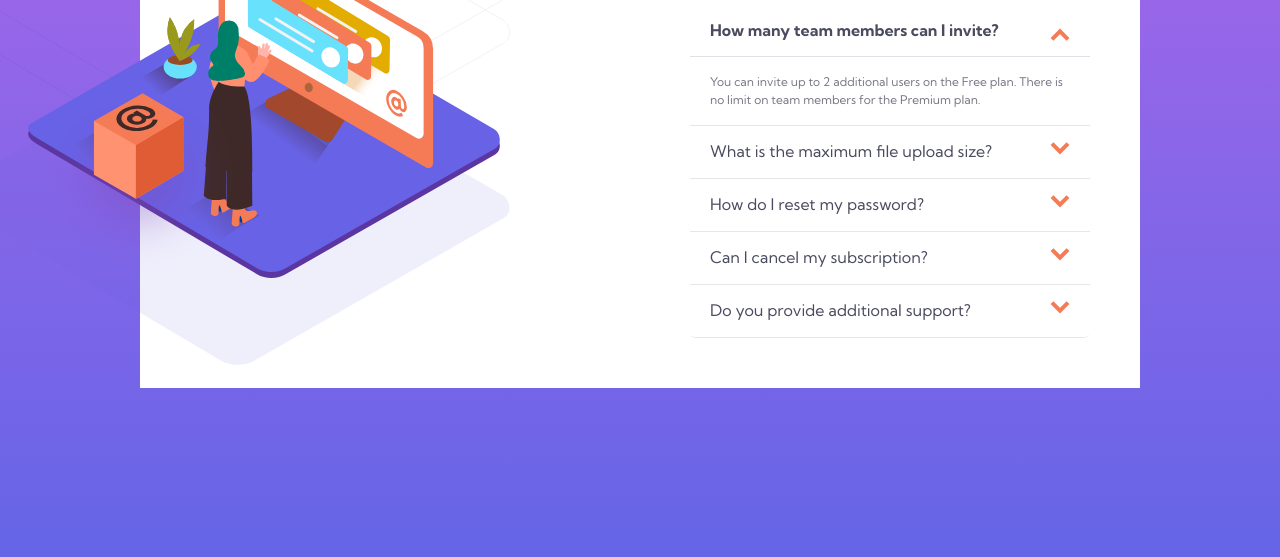
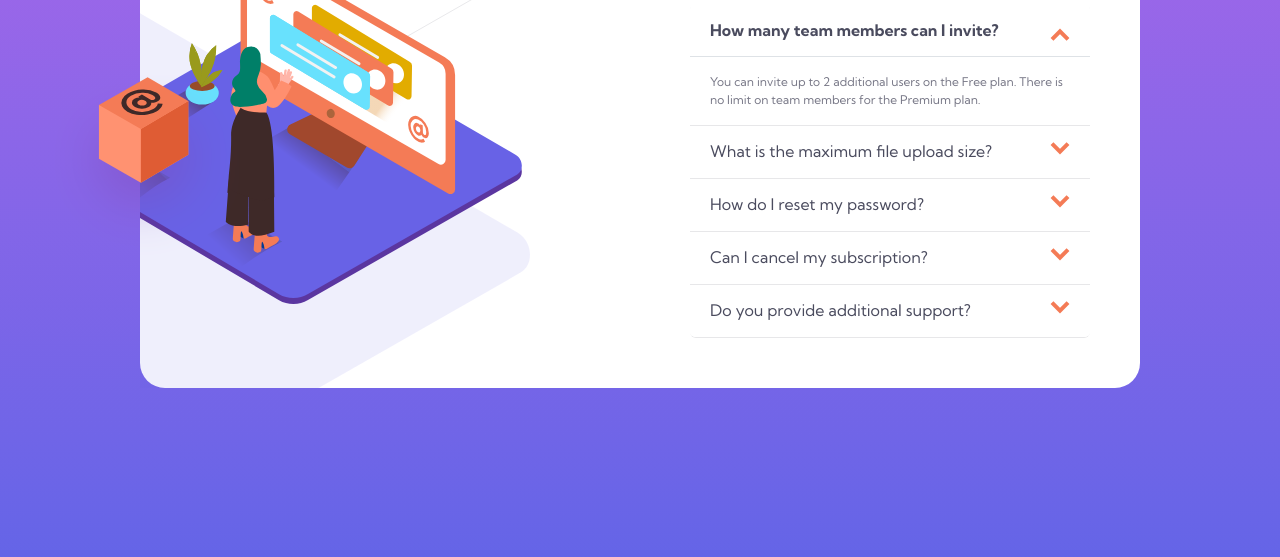
Before and after one commit to ashish-tiwari98/faq-Accordion-card-component, a plain HTML site: page index.html in a window 1280 px wide. Shown: the part 243-800 px from the top of the page. Drawn offline with nearby package versions, Linux system fonts and the light colour scheme.

Commit message:
Added Desktop Design

```diff
--- a/index.html
+++ b/index.html
@@ -21,11 +21,11 @@
 <body>
   <div class="container">
     <div class="row">
-      <div class="column">
-        <img src="images/bg-pattern-desktop.svg" alt="background-img" class="bg-img">
-        <img src="images/illustration-box-desktop.svg" alt="illustration-box" class="illustration-box">
-        <img src="images/illustration-woman-online-desktop.svg" alt="woman" class="woman">
+      <div class="column image">
+        <div class="bg-img image"><img src="images/bg-pattern-desktop.svg" alt="background-img" class=""></div>
+        <div class="woman"><img src="images/illustration-woman-online-desktop.svg" alt="woman" ></div>
       </div>
+      <div class="illustration-box"><img src="images/illustration-box-desktop.svg" alt="illustration-box" ></div>
       <div class="column">
         <h1 class="p-3"><strong>FAQ</strong></h1>
         <div class="accordion" id="accordionExample">
--- a/styles.css
+++ b/styles.css
@@ -15,35 +15,39 @@ body{
     width:80%;
     position: relative;
     top:110px;
+    max-height: 80%;
 }
 .row{
     margin: auto;
     background-color: white;
+    border-radius: 25px !important;
 }
 
+.image{
+    position: relative;
+    overflow: hidden;
+}
 
 .bg-img{
-    position: relative;
-    top:-10%;
-    left:-180px;
-    max-height:550px;
+    position: absolute;
+    left:-115%;
+    top:-55%;
 }
 
 .illustration-box{
-    position: relative;
-    top:43%;
-    left:-85px;
+    position: absolute;
+    top:40%;
+    left:-9%;
     z-index: 2;
 }
 
 .woman{
-    position: relative;
-    top:10%;
-    left:-100px;
-
+    position: absolute;
+    left:-18%;
+    top:15%;
 }
 
-.column>img{
+.div>img{
     position: absolute;
 }
 
```
